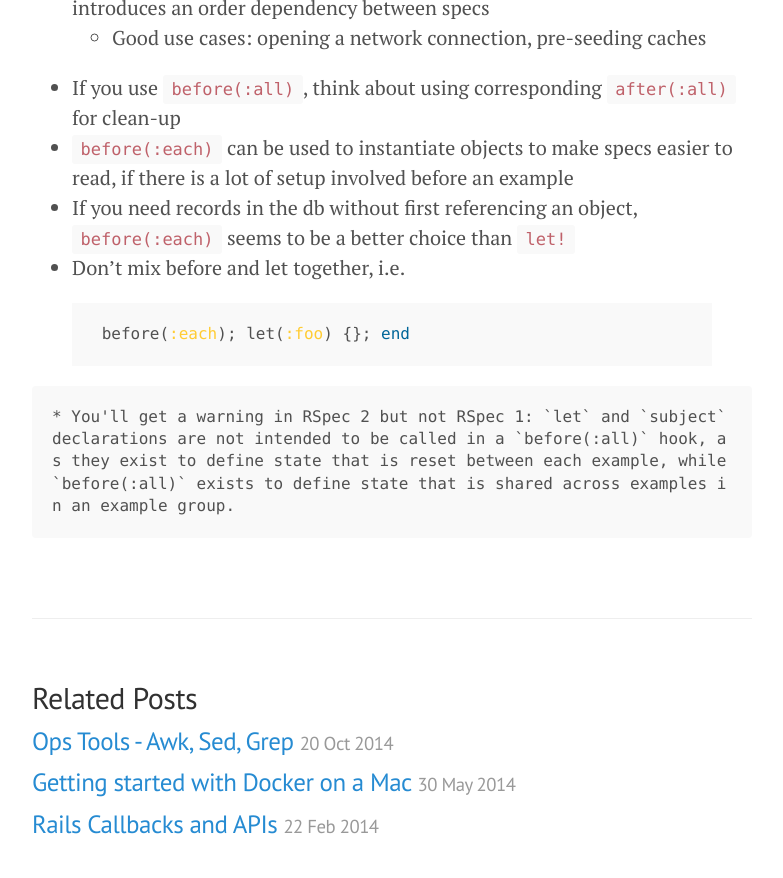
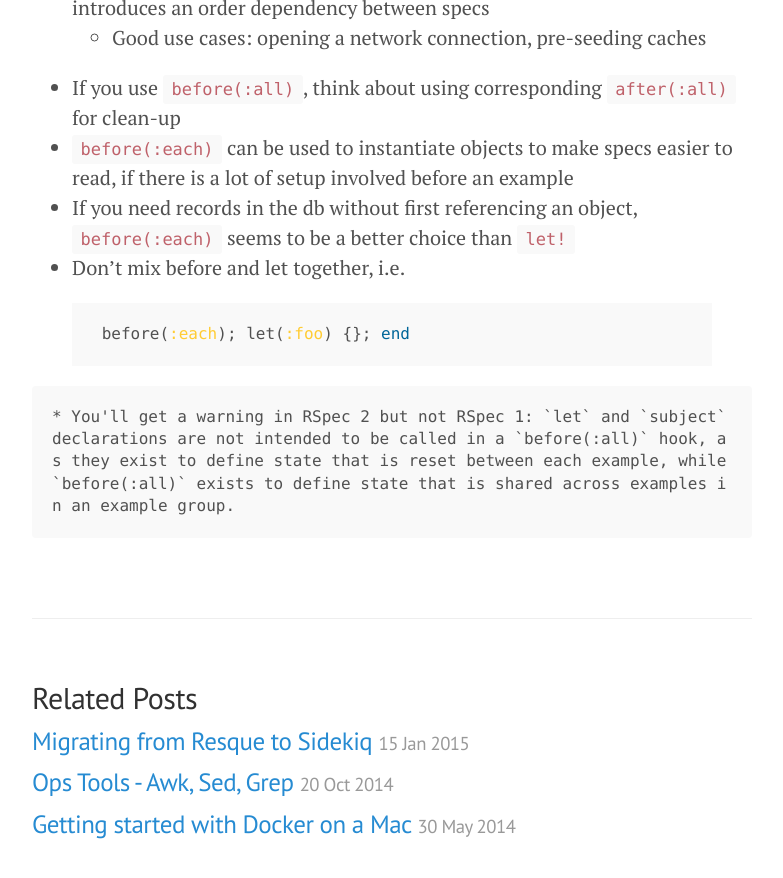
Before and after one commit to richardking/richardking.github.com, a Jekyll site: the page built from _posts/2013-10-11-rspec-before-let.markdown, in a window 1280 px wide and 900 px high, scrolled down 3574 px. Shown: the top 878 px of the window, without its empty margins (248-1031 px from the left). Built offline with Jekyll 4.4.1, drawn with Linux system fonts in a browser that asks for light colours; some of the changed lines change nothing that is shown.

Commit message:
publish sidekiq post

```diff
--- a/_posts/2015-01-15-migrating-from-resque-to-sidekiq.markdown
+++ b/_posts/2015-01-15-migrating-from-resque-to-sidekiq.markdown
@@ -1,8 +1,7 @@
 ---
 layout: post
 title: Migrating from Resque to Sidekiq
-published: false
-categories:
+categories: ruby rails
 ---
 
 
```
